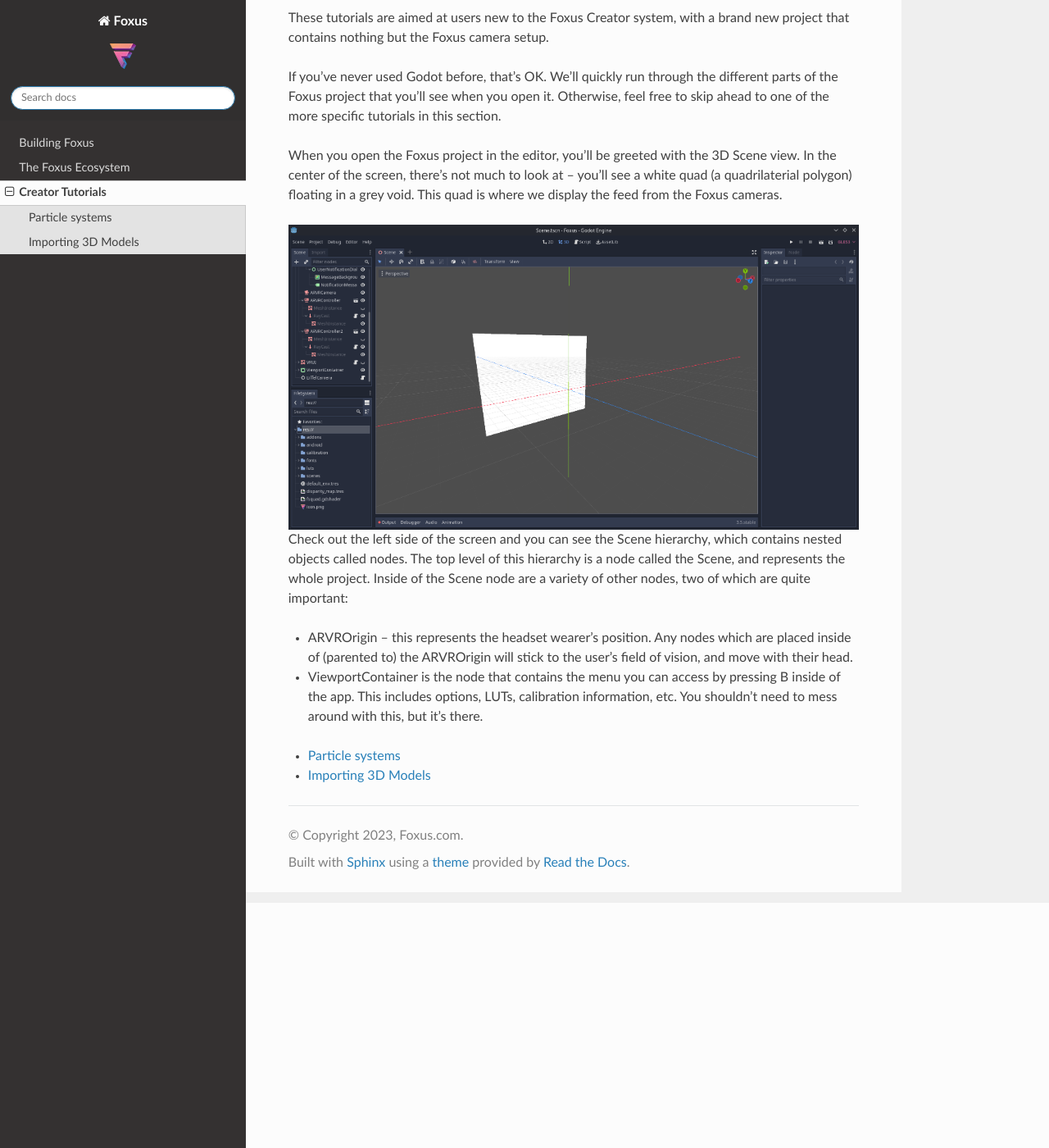
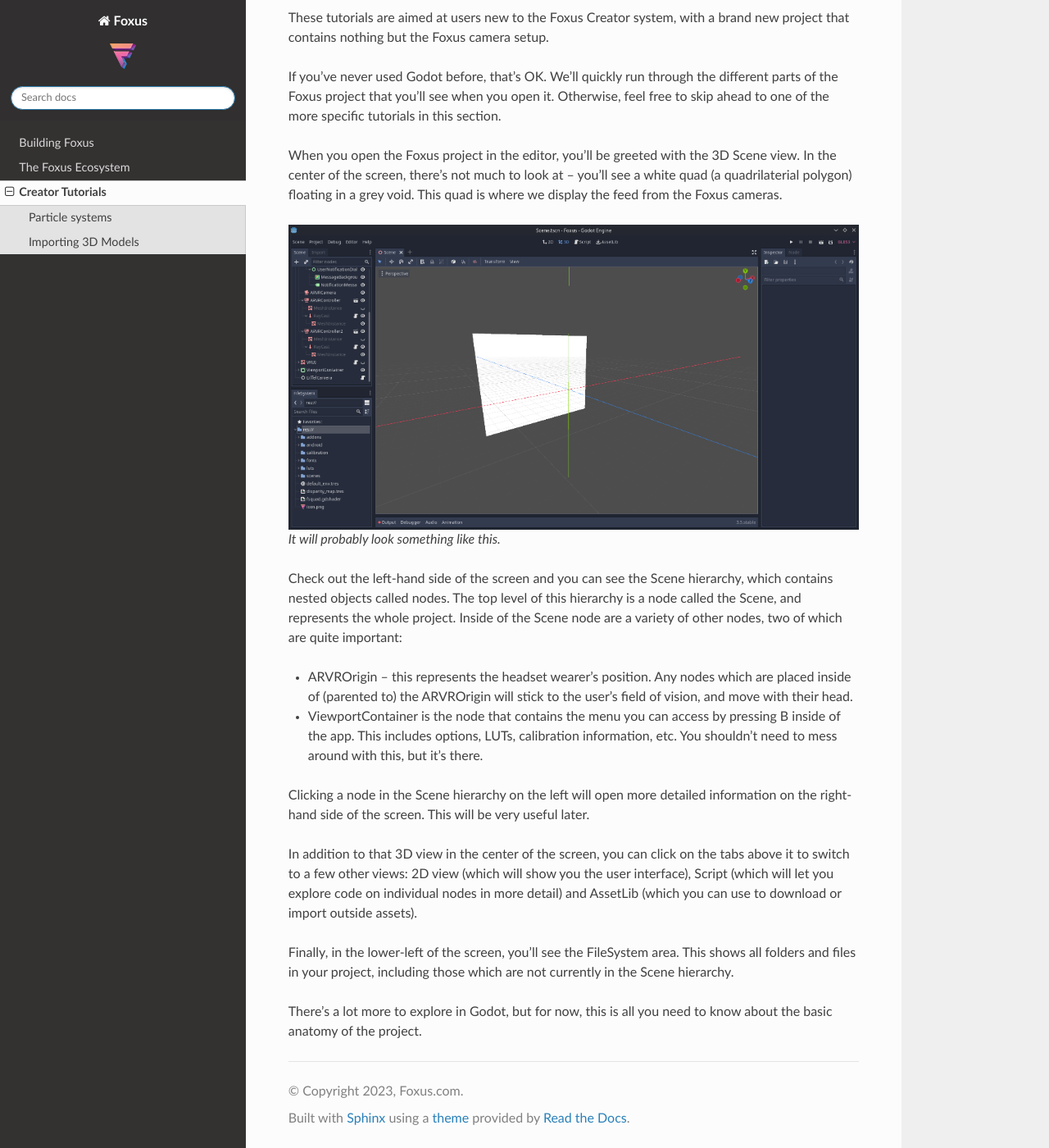
Before and after one commit to teamfoxus/foxus-docs, a Sphinx documentation site: the page built from docs/source/creator_tutorials.rst, in a window 1280 px wide and 1400 px high, scrolled down 299 px. Shown: the whole window at 82% size. Built offline with Sphinx 7.4.7 and the Read the Docs theme 2.0.0, drawn with Linux system fonts in a browser that asks for light colours.

Commit message:
creator tutorials

```diff
--- a/docs/source/creator_tutorials.rst
+++ b/docs/source/creator_tutorials.rst
@@ -17,11 +17,23 @@
 .. image:: _static/project1.png
    :align: center
 
-Check out the left side of the screen and you can see the Scene hierarchy, which contains nested objects called nodes. The top level of this hierarchy is a node called the Scene, and represents the whole project. Inside of the Scene node are a variety of other nodes, two of which are quite important:
+
+*It will probably look something like this.*
+
+Check out the left-hand side of the screen and you can see the Scene hierarchy, which contains nested objects called nodes. The top level of this hierarchy is a node called the Scene, and represents the whole project. Inside of the Scene node are a variety of other nodes, two of which are quite important:
 
 * ARVROrigin -- this represents the headset wearer's position. Any nodes which are placed inside of (parented to) the ARVROrigin will stick to the user's field of vision, and move with their head.
 * ViewportContainer is the node that contains the menu you can access by pressing B inside of the app. This includes options, LUTs, calibration information, etc. You shouldn't need to mess around with this, but it's there.
 
+Clicking a node in the Scene hierarchy on the left will open more detailed information on the right-hand side of the screen. This will be very useful later.
+
+In addition to that 3D view in the center of the screen, you can click on the tabs above it to switch to a few other views: 2D view (which will show you the user interface), Script (which will let you explore code on individual nodes in more detail) and AssetLib (which you can use to download or import outside assets).
+
+Finally, in the lower-left of the screen, you'll see the FileSystem area. This shows all folders and files in your project, including those which are not currently in the Scene hierarchy.
+
+There's a lot more to explore in Godot, but for now, this is all you need to know about the basic anatomy of the project.
+
 .. toctree::
    particles
    3d_models
+   :hidden:
--- a/docs/source/ecosystem.rst
+++ b/docs/source/ecosystem.rst
@@ -10,6 +10,8 @@
     :alt: The Foxus camera, in bright blue, mounted on the front of a Meta Quest 2 headset.
     :align: center
 
+
+*They look great, too.*
 
 Right now, these play nice with the Godot engine, using a special plugin called gd_eiffelcam to process the video feeds. You can connect them to a Meta Quest headset using a microUSB to USB-C cable. You can also connect them directly to a computer, where the feeds can be used in other programs with a bit of hackery!
 
```
